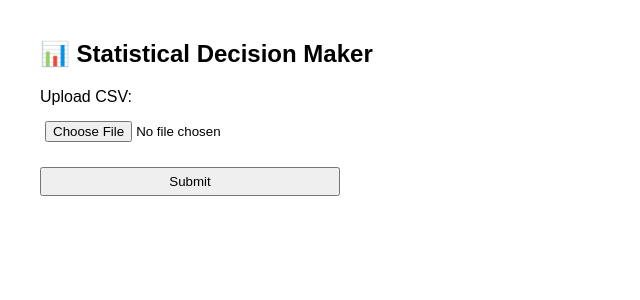
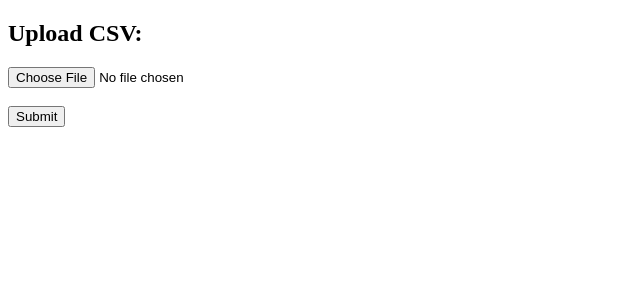
Before and after one commit to Kidanedg/stat-decision-maker, a Python web app: template templates/index.html in a window 1280 px wide. Shown: the top 300 px of the page, without its empty margins (0-640 px from the left). Run offline with Jinja, Linux system fonts and the light colour scheme; the template is opened without the code that fills it, so the values that code supplies are empty.

Commit message:
Update index.html

```diff
--- a/templates/index.html
+++ b/templates/index.html
@@ -1,77 +1,56 @@
 <!DOCTYPE html>
-<html>
+<html lang="en">
 <head>
+    <meta charset="UTF-8">
     <title>Statistical Decision Maker</title>
-    <style>
-        body { font-family: Arial, sans-serif; margin: 40px; }
-        form { margin-bottom: 30px; }
-        select, input[type="file"], button {
-            padding: 5px; margin: 10px 0; width: 300px;
-        }
-        img { max-width: 600px; margin-top: 20px; }
-        .result { background: #f9f9f9; padding: 20px; border: 1px solid #ccc; }
-    </style>
 </head>
 <body>
-    <h2>📊 Statistical Decision Maker</h2>
-
+    <h2>Upload CSV:</h2>
     <form method="POST" enctype="multipart/form-data">
-        <label>Upload CSV:</label><br>
-        <input type="file" name="file" required><br>
+        <input type="file" name="file" required><br><br>
 
         {% if columns %}
-            <label>Choose Analysis Method:</label><br>
+            <label for="method">Choose Analysis Method:</label><br>
             <select name="method" required>
-                <option value="t_test">Two-Sample t-Test</option>
-                <option value="anova">One-way ANOVA</option>
-                <option value="histogram">Histogram</option>
-                <option value="timeseries">Time Series</option>
-                <option value="regression">Simple Linear Regression</option>
-            </select><br>
+                <option value="">-- Select Method --</option>
+                <option value="t-test">Two-Sample t-Test</option>
+            </select><br><br>
 
-            <label>Select Column 1:</label><br>
+            <label for="col1">Select Column 1:</label><br>
             <select name="col1" required>
                 {% for col in columns %}
                     <option value="{{ col }}">{{ col }}</option>
                 {% endfor %}
-            </select><br>
+            </select><br><br>
 
-            <label>Select Column 2 (optional):</label><br>
+            <label for="col2">Select Column 2 (optional):</label><br>
             <select name="col2">
                 <option value="">-- None --</option>
                 {% for col in columns %}
                     <option value="{{ col }}">{{ col }}</option>
                 {% endfor %}
-            </select><br>
+            </select><br><br>
         {% endif %}
 
-        <button type="submit">Submit</button>
+        <input type="submit" value="Submit">
     </form>
 
     {% if result %}
-        <div class="result">
-            <h3>Results:</h3>
-            {% if result.error %}
-                <p style="color: red;">❌ Error: {{ result.error }}</p>
-            {% else %}
-                {% if result.test %}
-                    <p><strong>Test:</strong> {{ result.test }}</p>
-                {% endif %}
-                {% if result.statistic %}
-                    <p><strong>Statistic:</strong> {{ result.statistic }}</p>
-                {% endif %}
-                {% if result.p_value %}
-                    <p><strong>p-value:</strong> {{ result.p_value }}</p>
-                {% endif %}
-                {% if result.decision %}
-                    <p><strong>Decision:</strong> {{ result.decision }}</p>
-                {% endif %}
-                {% if result.plot %}
-                    <p><strong>Plot:</strong></p>
-                    <img src="/static/plots/{{ result.plot }}">
-                {% endif %}
+        <hr>
+        <h3>Analysis Result:</h3>
+        {% if result.error %}
+            <p style="color:red;">❌ {{ result.error }}</p>
+        {% else %}
+            <p><strong>{{ result.test }}</strong></p>
+            <p>Statistic: {{ result.statistic }}</p>
+            <p>p-Value: {{ result.p_value }}</p>
+            <p><strong>Decision:</strong> {{ result.decision }}</p>
+
+            {% if result.plot %}
+                <h4>Histogram:</h4>
+                <img src="{{ url_for('static', filename=result.plot) }}" width="500">
             {% endif %}
-        </div>
+        {% endif %}
     {% endif %}
 </body>
 </html>
```
